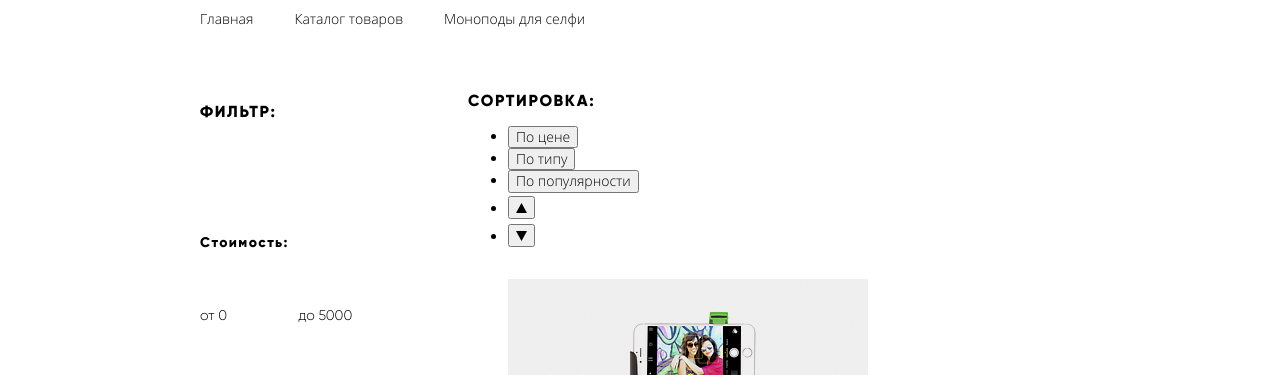
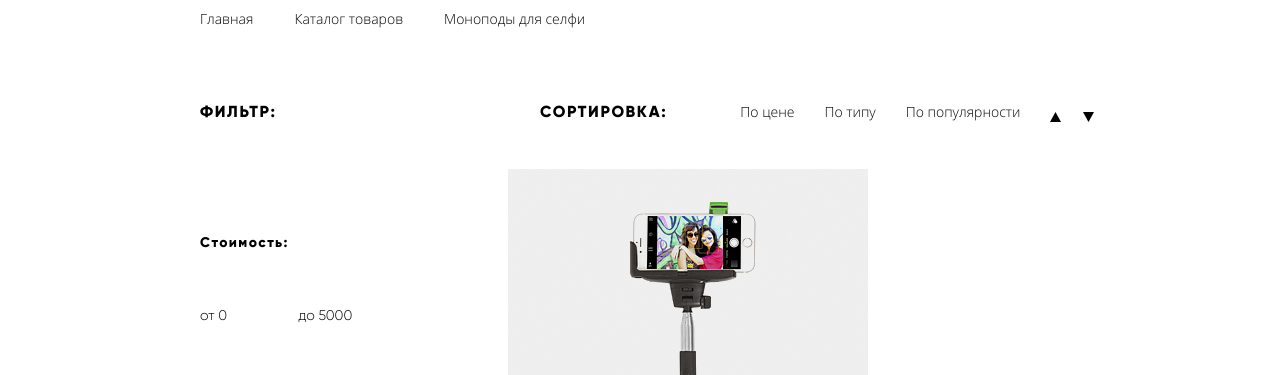
Before and after one commit to NelliNosova/1336029-device-28, a plain HTML site: page catalog.html in a window 1280 px wide. Shown: the part 350-725 px from the top of the page. Drawn offline with Linux system fonts and the light colour scheme.

Commit message:
Сделала сетку сортировки результатов

```diff
--- a/catalog.html
+++ b/catalog.html
@@ -147,23 +147,23 @@
         <section class="sorting-rating">
           <h2>Сортировка:</h2>
           <ul class="sorting-list">
-            <li class="sorting-option">
+            <li class="sorting-item sorting-option">
               <button class="btn active" type="button">По цене</button>
             </li>
-            <li class="sorting-option">
+            <li class="sorting-item sorting-option">
               <button class="btn not-active" type="button">По типу</button>
             </li>
-            <li class="sorting-option">
+            <li class="sorting-item sorting-option">
               <button class="btn not-active" type="button">По популярности</button>
             </li>
-            <li class="sorting-down ">
+            <li class="sorting-item sorting-down ">
               <button class="btn not-active" type="button" aria-label="по убыванию">
                 <svg width="11" height="10" viewBox="0 0 11 10" xmlns="http://www.w3.org/2000/svg">
                   <path d="M5.5 0L0 10H11L5.5 0Z" />
                 </svg>
               </button>
             </li>
-            <li class="sorting-up not-active">
+            <li class="sorting-item sorting-up not-active">
               <button class="btn active" type="button" aria-label="по возрастанию">
                 <svg width="11" height="10" viewBox="0 0 11 10" xmlns="http://www.w3.org/2000/svg">
                   <path d="M5.5 10L0 0H11" />
--- a/css/style.css
+++ b/css/style.css
@@ -874,7 +874,6 @@ address {
 
 .search-catalog .btn {
   display: inline-block;
-  margin: 0;
   padding: 3px 37px;
   border: none;
 }
@@ -883,9 +882,14 @@ address {
 
 .sorting-rating {
   grid-area: sr;
+  display: flex;
+  padding: 24px 140px 24px 72px;
 }
 
 .sorting-rating h2 {
+  margin: 0;
+  margin-right: 67px;
+  padding: 0;
   font-family: 'Gilroy', sans-serif;
   font-size: 16px;
   line-height: 20px;
@@ -894,9 +898,26 @@ address {
   text-transform: uppercase;
 }
 
+.sorting-list {
+  display: flex;
+  margin: 0;
+  padding: 0;
+  list-style: none;
+}
+
+.sorting-item .btn {
+  border: none;
+  background: none;
+}
+
 .sorting-option {
+  margin-right: 18px;
   font-size: 14px;
   line-height: 19px;
+}
+
+.sorting-down {
+  margin-right: 10px;
 }
 
 /*====results====*/
```
